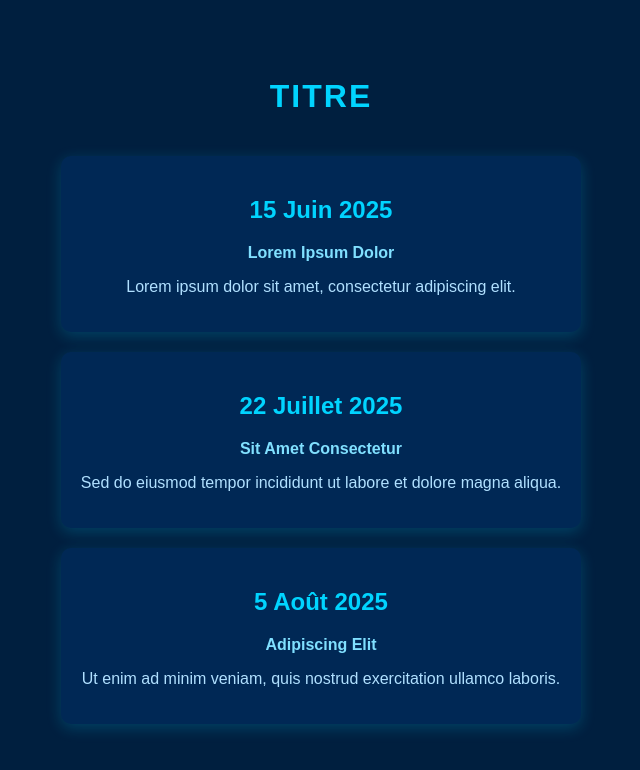
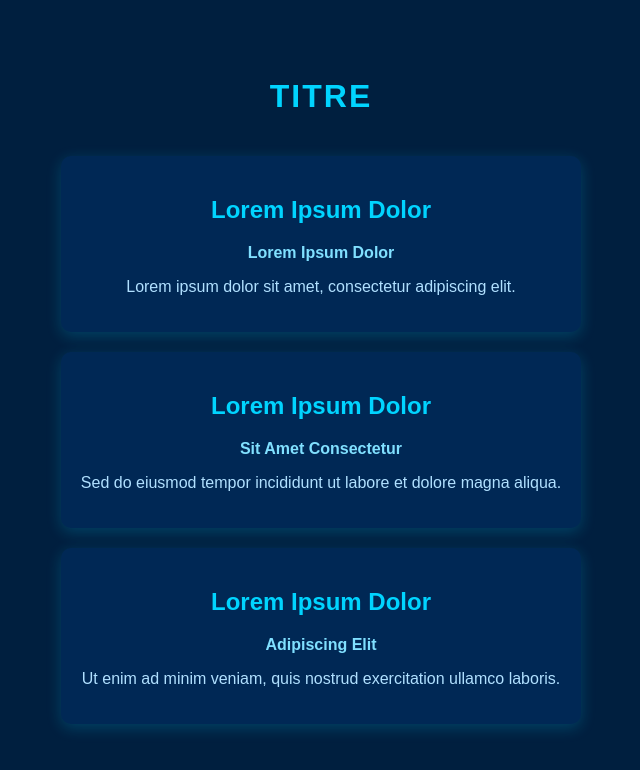
Before and after one commit to claudemarjean/the-claudes, a React (Create React App) app: page / in a window 1280 px wide. Shown: the top 770 px of the page, without its empty margins (319-959 px from the left). Built offline with nearby package versions, Linux system fonts and the light colour scheme.

Commit message:
loremIpsumdate

```diff
--- a/src/App.js
+++ b/src/App.js
@@ -5,19 +5,19 @@ import "./App.css";
 const events = [
   {
     id: 1,
-    date: "15 Juin 2025",
+    date: "Lorem Ipsum Dolor",
     location: "Lorem Ipsum Dolor",
     details: "Lorem ipsum dolor sit amet, consectetur adipiscing elit.",
   },
   {
     id: 2,
-    date: "22 Juillet 2025",
+    date: "Lorem Ipsum Dolor",
     location: "Sit Amet Consectetur",
     details: "Sed do eiusmod tempor incididunt ut labore et dolore magna aliqua.",
   },
   {
     id: 3,
-    date: "5 Août 2025",
+    date: "Lorem Ipsum Dolor",
     location: "Adipiscing Elit",
     details: "Ut enim ad minim veniam, quis nostrud exercitation ullamco laboris.",
   },
```
